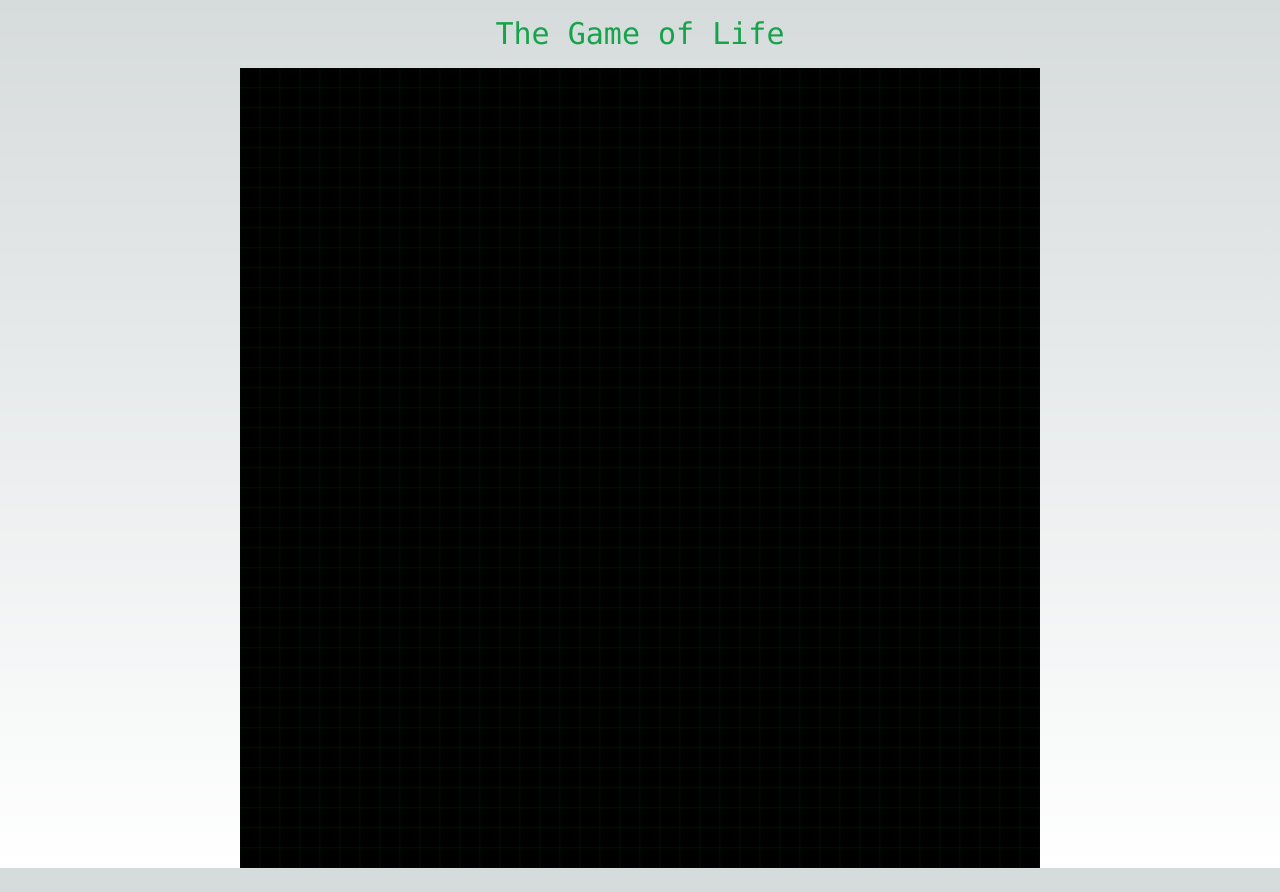
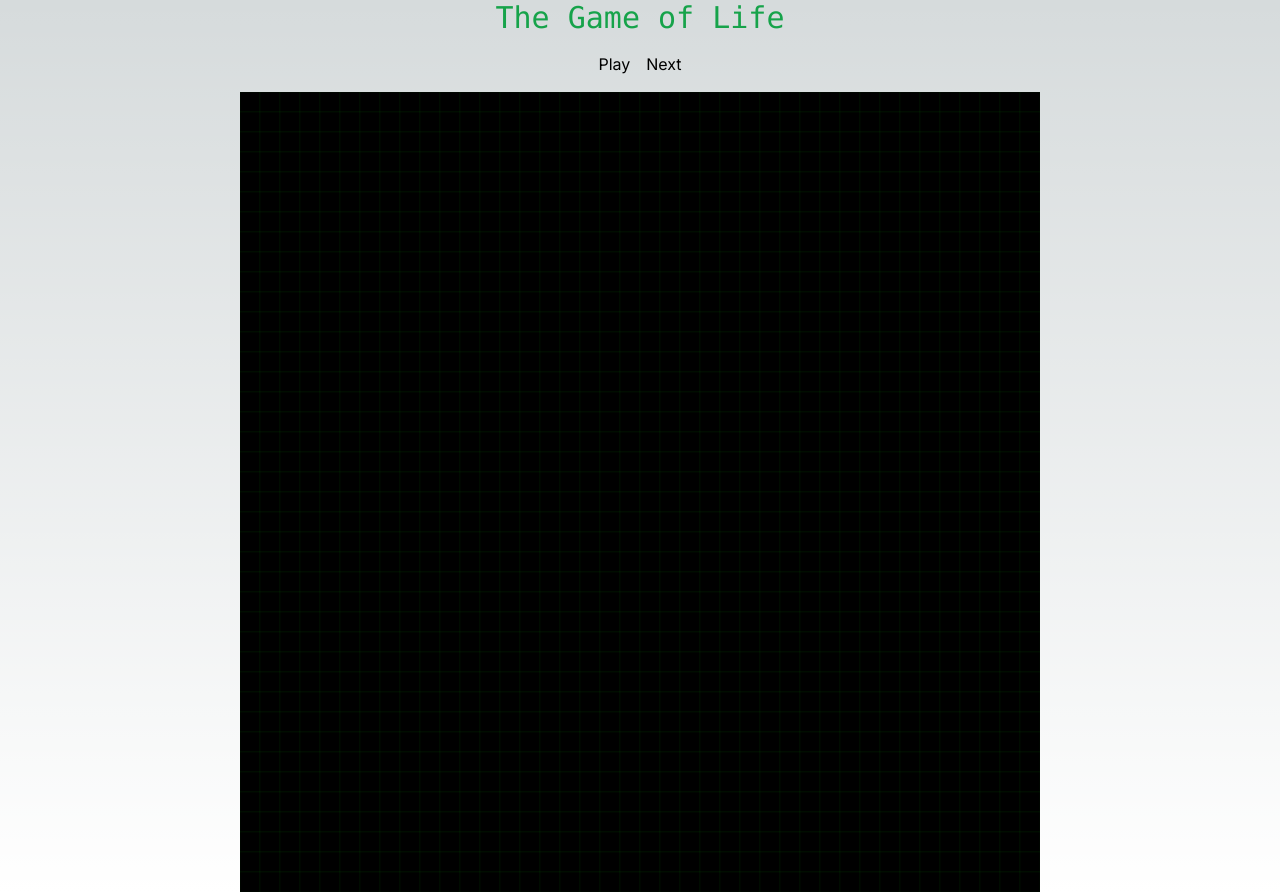
Before and after one commit to MatheusRaj/game-of-life, a Next.js app: page / in a window 1280 px wide. Before the commit the page ends 868 px from the top, so only its background shows below. Built offline with nearby package versions, Linux system fonts and the light colour scheme.

Commit message:
feat: create play/pause and next buttons

```diff
--- a/src/app/page.tsx
+++ b/src/app/page.tsx
@@ -2,8 +2,8 @@ import Grid from "@/components/Grid";
 
 export default function Home() {
   return (
-    <main className="flex min-h-screen flex-col items-center justify-around">
-      <h1 className="text-3xl font-mono m-4 text-green-600">
+    <main className="flex min-h-screen flex-col items-center">
+      <h1 className="text-3xl font-mono text-green-600 mb-4">
         The Game of Life
       </h1>
 
--- a/src/components/Grid.tsx
+++ b/src/components/Grid.tsx
@@ -19,10 +19,59 @@ const createBoard = (rows: number, cols: number) => {
 
 const Grid = () => {
   const board = useMemo<Board>(() => createBoard(NUM_ROWS, NUM_COLS), []);
+  const [boardState, setBoardState] = useState<Board>(board);
+  const [isPlaying, setIsPlaying] = useState<boolean>(false);
+  const canvasRef = useRef<null | HTMLCanvasElement>(null);
 
-  const [boardState, setBoardState] = useState<Board>(board);
+  const countAlive = (r0: number, c0: number) => {
+    let count = 0;
+    for (let dr = -1; dr <= 1; dr++) {
+      for (let dc = -1; dc <= 1; dc++) {
+        if (dr != 0 || dc != 0) {
+          const r = (r0 + dr + NUM_ROWS) % NUM_ROWS;
+          const c = (c0 + dc + NUM_COLS) % NUM_COLS;
 
-  const canvasRef = useRef<null | HTMLCanvasElement>(null);
+          if (boardState[r][c] === 1) {
+            count++;
+          }
+        }
+      }
+    }
+
+    return count;
+  };
+
+  const computeNextBoard = () => {
+    setBoardState((prevBoardState) => {
+      const newBoardState = prevBoardState.map((r) => [...r]);
+
+      for (let r = 0; r < NUM_ROWS; r++) {
+        for (let c = 0; c < NUM_COLS; c++) {
+          const aliveCount = countAlive(r, c);
+
+          if (prevBoardState[r][c] === 0) {
+            if (aliveCount === 3) {
+              newBoardState[r][c] = 1;
+            }
+          } else {
+            if (aliveCount !== 2 && aliveCount !== 3) {
+              newBoardState[r][c] = 0;
+            }
+          }
+        }
+      }
+
+      return newBoardState;
+    });
+  };
+
+  useEffect(() => {
+    if (!isPlaying) return;
+
+    const interval = setInterval(computeNextBoard, 100);
+
+    return () => clearInterval(interval);
+  }, [isPlaying, computeNextBoard]);
 
   useEffect(() => {
     if (canvasRef.current) {
@@ -57,7 +106,14 @@ const Grid = () => {
   }, [boardState]);
 
   return (
-    <div className="flex justify-around">
+    <div className="flex flex-col">
+      <div className="flex justify-center space-x-4 mb-4">
+        <button onClick={() => setIsPlaying(!isPlaying)}>
+          {isPlaying ? "Pause" : "Play"}
+        </button>
+        <button onClick={() => computeNextBoard()}>Next</button>
+      </div>
+
       <canvas
         onClick={(e) => {
           const x = Math.floor(e.nativeEvent.offsetX / CELL_SIZE);
```
